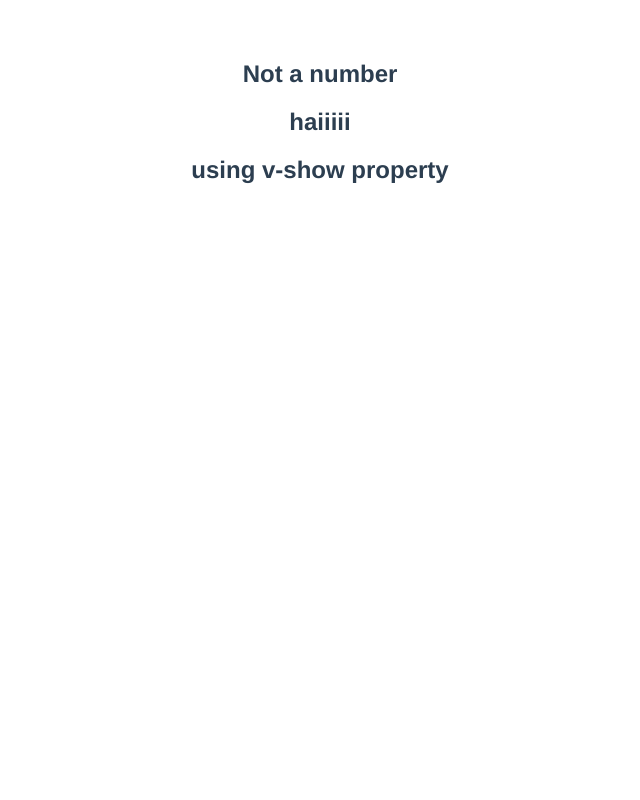
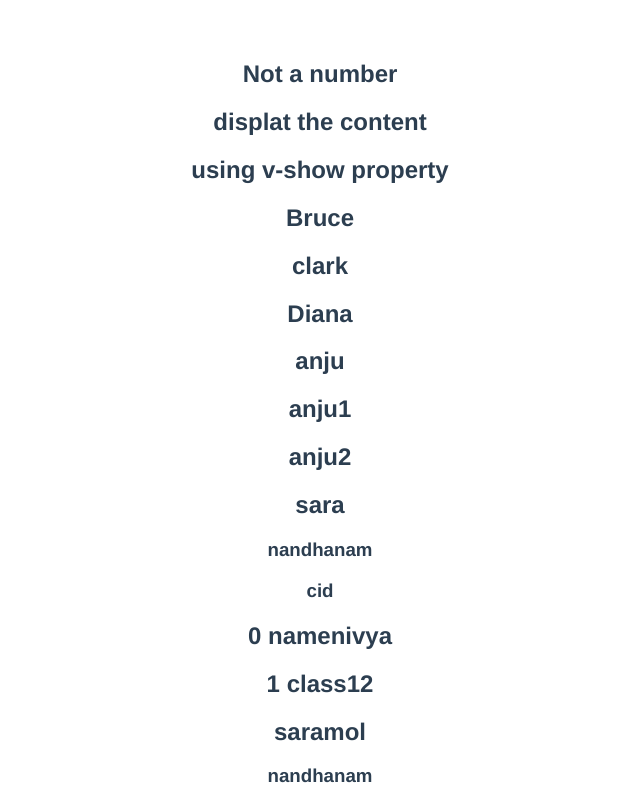
Before and after one commit to nivyapeter/vue-learning, a Vue app in the folder hello-world/: page / in a window 1280 px wide. Shown: the top 800 px of the page, without its empty margins (320-960 px from the left). Built offline with nearby package versions, Linux system fonts and the light colour scheme.

Commit message:
feat: conditional and list rendering

```diff
--- a/hello-world/src/App.vue
+++ b/hello-world/src/App.vue
@@ -6,10 +6,29 @@
 <h2 v-else>Not a number</h2>
 
 <div v-if='display'>
-  <h2>haiiiii</h2>
+  <h2>displat the content</h2>
 </div>
 
 <h2 v-show='showElement'>using v-show property</h2>
+
+
+<h2 v-for="name in names" :key="name">{{name}}</h2>
+
+<h2 v-for="name in fullName" :key="name.first"> {{name.first}} {{name.last}}</h2>
+<div v-for="actor in actors" :key="actor.name">
+<h2>{{actor.name}}</h2>
+<h3 v-for="movie in actor.movies" :key="movie">{{movie}}</h3>
+
+<h2 v-for="(value,key,index) in myInfo" :key="value">{{index}} {{key}}{{value}}</h2>
+</div>
+
+<!-- conditional rendering of list -->
+<!-- <template>
+  <div v-for="name in names" :key="name">
+
+<h2 v-if="name === 'Bruce'">{{name}}</h2>
+</div>
+</template> -->
 
 </div>
 </template>
@@ -21,10 +40,39 @@ export default {
     return {
       num: '',
       display:true,
-      showElement: true
+      showElement: true,
+      names:['Bruce','clark','Diana'],
+      fullName:[{
+        first:'anju',las:'thomas'
+      },
+      {
+        first:'anju1',las:'thomas'
+      },
+      {
+        first:'anju2',las:'thomas'
+      }
+      ],
+      actors:[
+        {
+          name: 'sara',
+          movies: ['nandhanam','cid']
+        },
+        {
+          name: 'saramol',
+          movies: ['nandhanam','cid']
+        },
+        {
+          name: 'sarasusan',
+          movies: ['nandhanam','cid']
+        },
+
+      ],
+      myInfo: {
+        name: 'nivya',
+        class: 12
+      }
     }
   }
-
 }
 </script>
 
```
Also changed, not shown: 1 other file (tests, documents, lock files or other folders).
